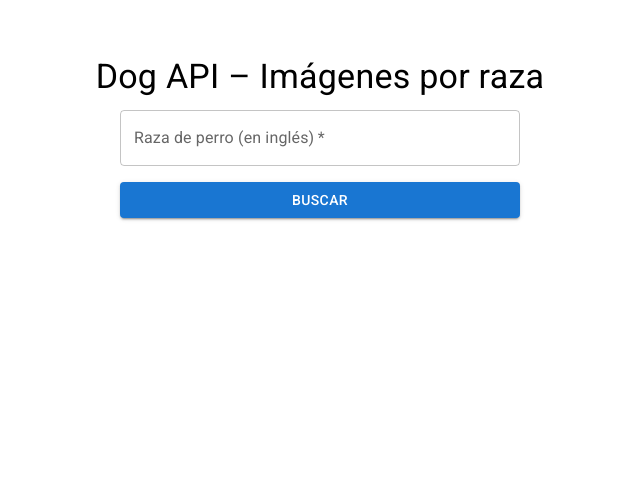
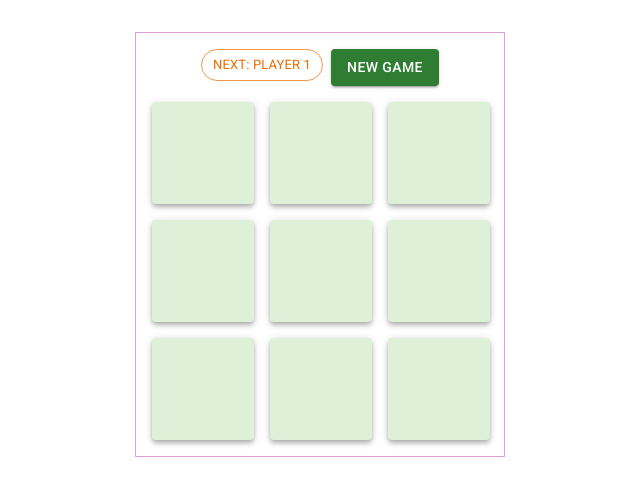
Before and after one commit to bakaruu/Practicas-React, a React (Vite) app: page / in a window 1280 px wide. Shown: the top 496 px of the page, without its empty margins (320-960 px from the left). Built offline with nearby package versions, Linux system fonts and the light colour scheme.

Commit message:
practica 7 completada

```diff
--- a/src/App.tsx
+++ b/src/App.tsx
@@ -1,19 +1,13 @@
-import { BrowserRouter, Routes, Route, Navigate } from "react-router-dom";
-import DogsPage from "./pages/DogsPage";
+import { CssBaseline, Box } from "@mui/material";
+import Tablero from "./components/Tablero";
 
 export default function App() {
   return (
-    <BrowserRouter>
-      <Routes>
-        {/* página principal  ->  DogsPage */}
-        <Route path="/" element={<DogsPage />} />
-
-        {/* también /dogs por si quieres mantenerla */}
-        <Route path="/dogs" element={<DogsPage />} />
-
-        {/* cualquier otra ruta redirige a / */}
-        <Route path="*" element={<Navigate to="/" />} />
-      </Routes>
-    </BrowserRouter>
+    <>
+      <CssBaseline />
+      <Box sx={{ mt: 4 }}>
+        <Tablero />
+      </Box>
+    </>
   );
 }
--- /dev/null
+++ b/src/components/Casilla.tsx
@@ -0,0 +1,37 @@
+import { IconButton, Paper } from "@mui/material";
+import CloseIcon from "@mui/icons-material/Close"; // jugador 2
+import RadioButtonUncheckedIcon from "@mui/icons-material/RadioButtonUnchecked"; // jugador 1
+
+interface Props {
+  value: "X" | "O" | null;
+  onClick: () => void;
+}
+
+export default function Casilla({ value, onClick }: Props) {
+  return (
+    <Paper
+      elevation={4}
+      sx={{
+        width: 102,
+        height: 102,
+        display: "flex",
+        alignItems: "center",
+        justifyContent: "center",
+        bgcolor: "#dff0d8",
+      }}
+    >
+      <IconButton
+        disabled={Boolean(value)}
+        onClick={onClick}
+        sx={{ width: "100%", height: "100%" }}
+      >
+        {value === "O" && (
+          <RadioButtonUncheckedIcon sx={{ fontSize: 90, color: "royalblue" }} />
+        )}
+        {value === "X" && (
+          <CloseIcon sx={{ fontSize: 90, color: "deeppink" }} />
+        )}
+      </IconButton>
+    </Paper>
+  );
+}
--- a/src/components/DogCard.tsx
+++ /dev/null
@@ -1,18 +0,0 @@
-// src/components/DogCard.tsx
-import { Card, CardMedia } from "@mui/material";
-
-interface Props {
-  img: string;
-}
-export default function DogCard({ img }: Props) {
-  return (
-    <Card sx={{ height: 230, display: "flex" }}>
-      <CardMedia
-        component="img"
-        image={img}
-        alt="Dog"
-        sx={{ width: "100%", objectFit: "cover" }}
-      />
-    </Card>
-  );
-}
--- a/src/components/DogForm.tsx
+++ /dev/null
@@ -1,41 +0,0 @@
-import { useState } from "react";
-import { Box, TextField } from "@mui/material";
-import LoadingButton from "@mui/lab/LoadingButton";   // ← import correcto
-
-interface Props {
-  onSearch: (breed: string) => void;
-  loading: boolean;
-}
-
-export default function DogForm({ onSearch, loading }: Props) {
-  const [breed, setBreed] = useState("");
-
-  const handleSubmit = (e: React.FormEvent) => {
-    e.preventDefault();
-    if (breed.trim()) onSearch(breed.trim().toLowerCase());
-  };
-
-  return (
-    <Box
-      component="form"
-      onSubmit={handleSubmit}
-      sx={{ display: "grid", gap: 2, maxWidth: 400, mx: "auto" }}
-    >
-      <TextField
-        label="Raza de perro (en inglés)"
-        value={breed}
-        onChange={(e) => setBreed(e.target.value)}
-        required
-      />
-
-      <LoadingButton
-        variant="contained"
-        type="submit"
-        loading={loading}
-        loadingIndicator="Buscando..."
-      >
-        Buscar
-      </LoadingButton>
-    </Box>
-  );
-}
--- /dev/null
+++ b/src/components/Tablero.tsx
@@ -0,0 +1,87 @@
+import { useState } from "react";
+import { Box, Stack, Button, Chip } from "@mui/material";
+import Casilla from "./Casilla";
+
+type Cell = "X" | "O" | null;
+const initialBoard: Cell[] = Array(9).fill(null);
+
+export default function Tablero() {
+  const [board, setBoard] = useState<Cell[]>(initialBoard);
+  const [turn, setTurn] = useState<"X" | "O">("O");            // jugador 1 = O
+  const [winner, setWinner] = useState<Cell>(null);
+
+  /* ---------- helpers ---------- */
+  const lines = [
+    [0, 1, 2], [3, 4, 5], [6, 7, 8],      // filas
+    [0, 3, 6], [1, 4, 7], [2, 5, 8],      // columnas
+    [0, 4, 8], [2, 4, 6],                 // diagonales
+  ];
+
+  const checkWinner = (next: Cell[]) => {
+    for (const [a, b, c] of lines)
+      if (next[a] && next[a] === next[b] && next[a] === next[c]) return next[a];
+    return null;
+  };
+
+  /* ---------- handlers ---------- */
+  const handleClick = (idx: number) => {
+    if (board[idx] || winner) return;
+
+    const next = board.slice();
+    next[idx] = turn;
+    setBoard(next);
+
+    const win = checkWinner(next);
+    setWinner(win);
+    setTurn((prev) => (prev === "O" ? "X" : "O"));
+  };
+
+  const reset = () => {
+    setBoard(initialBoard);
+    setWinner(null);
+    setTurn("O");
+  };
+
+  /* ---------- UI ---------- */
+  return (
+    <Stack
+      spacing={2}
+      p={2}
+      border={1}
+      borderColor="plum"
+      maxWidth={370}
+      mx="auto"
+    >
+      <Stack direction="row" spacing={1} justifyContent="center">
+        <Chip
+          label={winner ? `PLAYER ${winner === "O" ? 1 : 2} WINS` : `NEXT: PLAYER ${turn === "O" ? 1 : 2}`}
+          color="warning"
+          variant="outlined"
+        />
+        {winner && (
+          <Chip
+            label={`PLAYER ${winner === "O" ? 1 : 2} WINS`}
+            color="warning"
+            variant="outlined"
+          />
+        )}
+        <Button variant="contained" color="success" onClick={reset}>
+          NEW GAME
+        </Button>
+      </Stack>
+
+      {/* tablero 3×3 */}
+      <Box
+        sx={{
+          display: "grid",
+          gridTemplateColumns: "repeat(3, 1fr)",
+          gap: 2,
+        }}
+      >
+        {board.map((cell, i) => (
+          <Casilla key={i} value={cell} onClick={() => handleClick(i)} />
+        ))}
+      </Box>
+    </Stack>
+  );
+}
--- a/src/pages/DogsPage.tsx
+++ /dev/null
@@ -1,61 +0,0 @@
-// src/pages/DogsPage.tsx
-import { useState } from "react";
-import { Container, Grid, Typography, Alert } from "@mui/material";
-import DogForm from "../components/DogForm";
-import DogCard from "../components/DogCard";
-
-interface APIResponse {
-  message: string[]; // array de URLs
-  status: "success" | "error";
-}
-
-export default function DogsPage() {
-  const [loading, setLoading] = useState(false);
-  const [imgs, setImgs] = useState<string[]>([]);
-  const [error, setError] = useState<string | null>(null);
-
-  const fetchDogs = async (breed: string) => {
-    setLoading(true);
-    setError(null);
-    setImgs([]);
-    try {
-      const res = await fetch(
-        `https://dog.ceo/api/breed/${breed}/images/random/3`
-      );
-      const data: APIResponse = await res.json();
-      if (data.status === "success") {
-        setImgs(data.message);
-      } else {
-        setError("Raza no encontrada");
-      }
-    } catch (err) {
-      setError("Error de red");
-    } finally {
-      setLoading(false);
-    }
-  };
-
-  return (
-    <Container sx={{ py: 6 }}>
-      <Typography variant="h4" textAlign="center" gutterBottom>
-        Dog API – Imágenes por raza
-      </Typography>
-
-      <DogForm onSearch={fetchDogs} loading={loading} />
-
-      {error && (
-        <Alert severity="error" sx={{ mt: 4, maxWidth: 400, mx: "auto" }}>
-          {error}
-        </Alert>
-      )}
-
-      <Grid container spacing={4} sx={{ mt: 4 }}>
-        {imgs.map((url, i) => (
-          <Grid item key={i} xs={12} sm={6} md={4}>
-            <DogCard img={url} />
-          </Grid>
-        ))}
-      </Grid>
-    </Container>
-  );
-}
```
